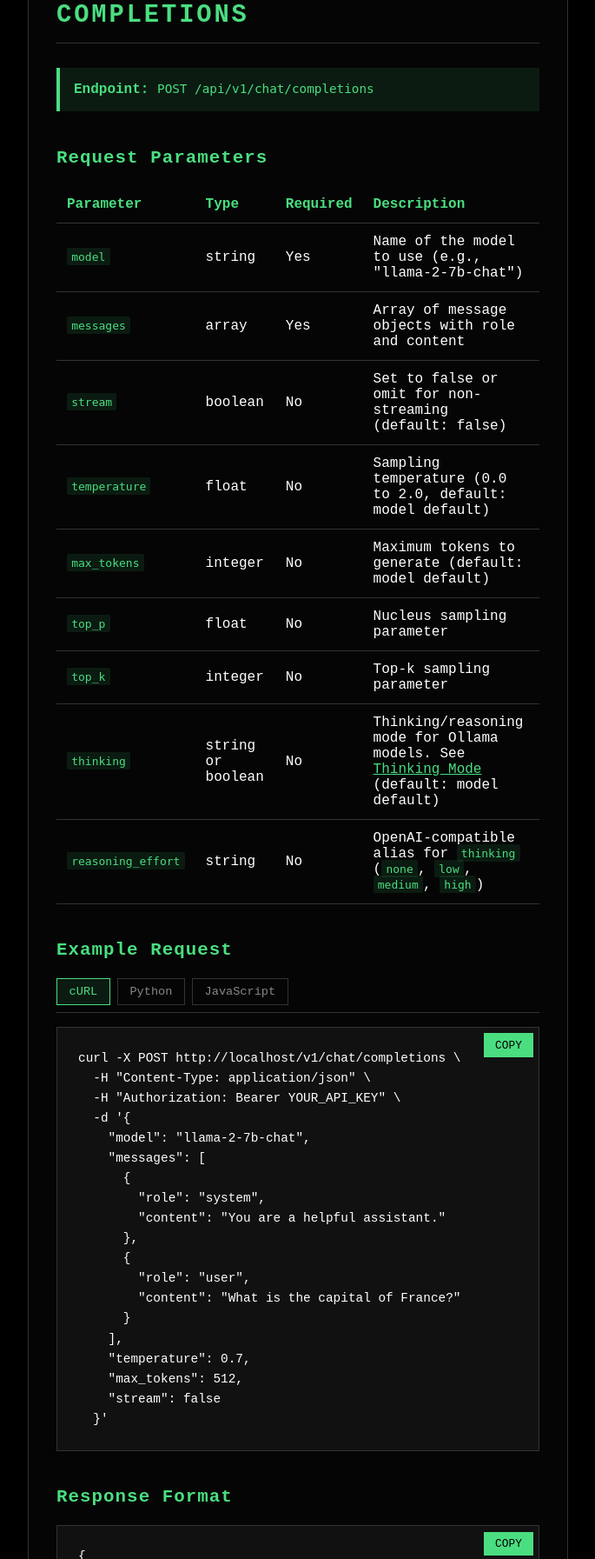
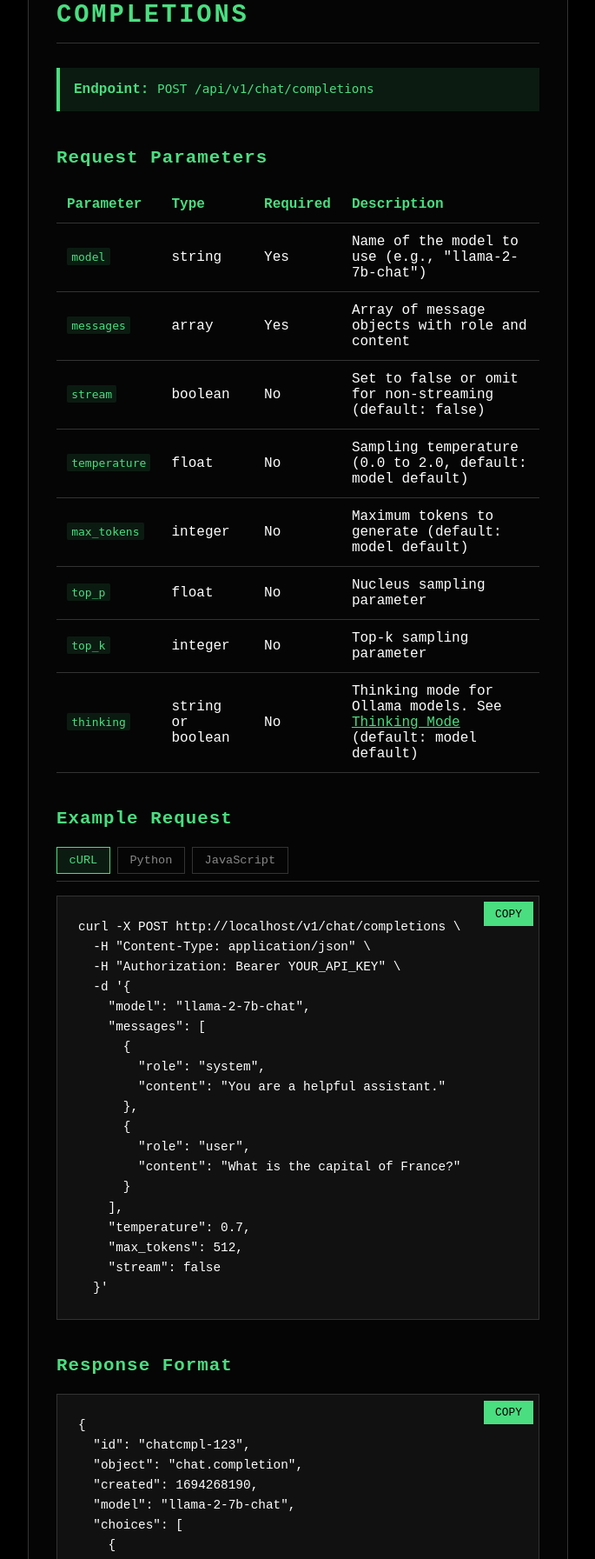
Before and after one commit to AntoDono/Chungus, a Django app: template Dashboard/templates/Dashboard/api_docs.html in a window 1280 px wide. Shown: the part 2200-3993 px from the top of the page at 87% size, without its empty margins (438-1123 px from the left). Run offline with Django 5.2, Linux system fonts and the light colour scheme; the template is opened without the code that fills it, so the values that code supplies are empty.

Commit message:
better reasoning

```diff
--- a/Dashboard/templates/Dashboard/api_docs.html
+++ b/Dashboard/templates/Dashboard/api_docs.html
@@ -547,13 +547,7 @@ data.data.forEach(model => {
                         <td><code>thinking</code></td>
                         <td>string or boolean</td>
                         <td>No</td>
-                        <td>Thinking/reasoning mode for Ollama models. See <a href="#thinking-mode" style="color: #4ade80;">Thinking Mode</a> (default: model default)</td>
-                    </tr>
-                    <tr>
-                        <td><code>reasoning_effort</code></td>
-                        <td>string</td>
-                        <td>No</td>
-                        <td>OpenAI-compatible alias for <code>thinking</code> (<code>none</code>, <code>low</code>, <code>medium</code>, <code>high</code>)</td>
+                        <td>Thinking mode for Ollama models. See <a href="#thinking-mode" style="color: #4ade80;">Thinking Mode</a> (default: model default)</td>
                     </tr>
                 </tbody>
             </table>
@@ -851,7 +845,7 @@ data: [DONE]</pre>
                 If omitted, the model's configured default thinking mode is used (admin: <code>thinking_mode</code>).
             </p>
 
-            <h3>Request Parameters</h3>
+            <h3>Request Parameter</h3>
             <table class="param-table">
                 <thead>
                     <tr>
@@ -866,18 +860,12 @@ data: [DONE]</pre>
                         <td><code>thinking</code></td>
                         <td>string or boolean</td>
                         <td><code>"default"</code>, <code>"low"</code>, <code>"medium"</code>, <code>"high"</code>, <code>"max"</code>, <code>true</code>, <code>false</code></td>
-                        <td>Primary parameter. <code>"default"</code> or omitting the field lets the model/provider decide.</td>
-                    </tr>
-                    <tr>
-                        <td><code>reasoning_effort</code></td>
-                        <td>string</td>
-                        <td><code>"none"</code>, <code>"low"</code>, <code>"medium"</code>, <code>"high"</code></td>
-                        <td>OpenAI-compatible alias. Used only when <code>thinking</code> is not set. <code>"none"</code> disables thinking.</td>
+                        <td>Controls whether and how the model thinks. <code>"default"</code> or omitting the field lets the model/provider decide.</td>
                     </tr>
                 </tbody>
             </table>
 
-            <h3>Example — Low Thinking</h3>
+            <h3>Example — High thinking</h3>
             <div class="code-block">
                 <button class="copy-btn" onclick="copyCode(this)">COPY</button>
                 <pre class="code-content">curl -X POST <span class="base-url">https://your-domain.com/api/v1</span>/chat/completions \
@@ -888,31 +876,16 @@ data: [DONE]</pre>
     "messages": [
       {"role": "user", "content": "Explain quantum computing in one paragraph."}
     ],
-    "thinking": "low"
-  }'</pre>
-            </div>
-
-            <h3>Example — OpenAI-style reasoning_effort</h3>
-            <div class="code-block">
-                <button class="copy-btn" onclick="copyCode(this)">COPY</button>
-                <pre class="code-content">curl -X POST <span class="base-url">https://your-domain.com/api/v1</span>/chat/completions \
-  -H "Content-Type: application/json" \
-  -H "Authorization: Bearer YOUR_API_KEY" \
-  -d '{
-    "model": "gpt-oss",
-    "messages": [
-      {"role": "user", "content": "Explain quantum computing in one paragraph."}
-    ],
-    "reasoning_effort": "high"
+    "thinking": "high"
   }'</pre>
             </div>
 
             <div class="note">
                 <strong>Notes:</strong><br>
-                • Resolution order: request <code>thinking</code> → <code>reasoning_effort</code> → model <code>thinking_mode</code> → default.<br>
+                • Resolution order: request <code>thinking</code> → model <code>thinking_mode</code> → default.<br>
                 • <code>true</code> / <code>false</code> (or <code>"enabled"</code> / <code>"disabled"</code>) turn thinking on or off for models that support it.<br>
                 • Level values (<code>low</code>, <code>medium</code>, <code>high</code>) are passed through to Ollama's native <code>think</code> parameter.<br>
-                • Reasoning is returned separately as <code>reasoning_content</code> on the message (non-stream) or <code>delta.reasoning_content</code> (stream), before answer <code>content</code> chunks.<br>
+                • The thinking trace is returned as <code>thinking</code> on the message (non-stream) or <code>delta.thinking</code> (stream), before answer <code>content</code> chunks.<br>
                 • vLLM models ignore thinking parameters.
             </div>
         </div>
```
Also changed, not shown: LLM/tests.py (+9 -13 lines), LLM/utils.py (+2 -5 lines), LLM/views.py (+5 -6 lines), README.md.
